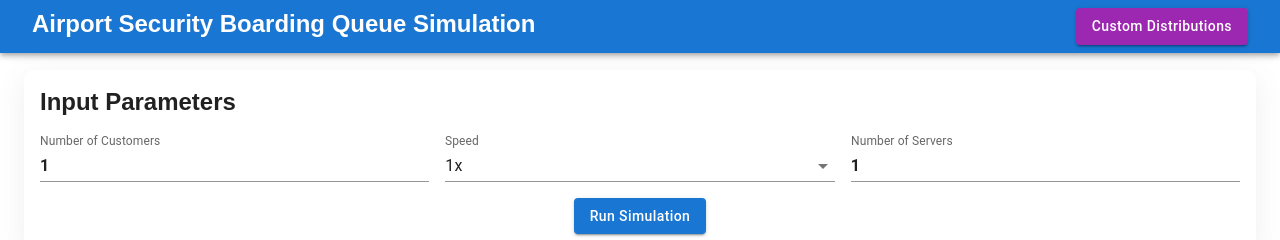
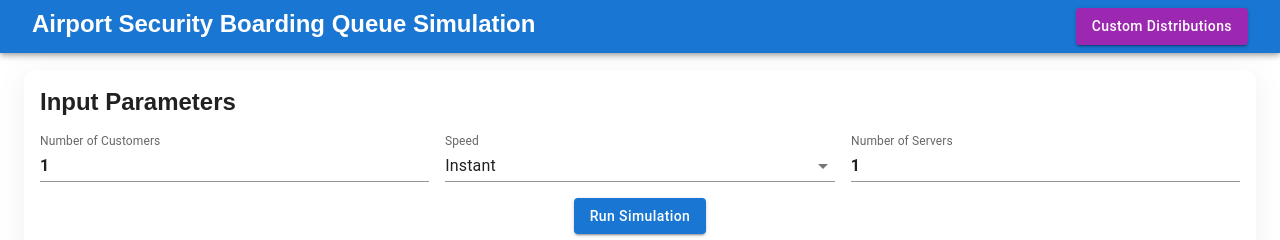
Before and after one commit to saqlain1020/airport-queue-simulation, a React (Create React App) app: page / in a window 1280 px wide. Shown: the top 240 px of the page. Built offline with nearby package versions, Linux system fonts and the light colour scheme.

Commit message:
Added instant speed

```diff
--- a/src/components/DetailsTable/DetailsTable.tsx
+++ b/src/components/DetailsTable/DetailsTable.tsx
@@ -19,6 +19,11 @@ const DetailsTable: React.FC<IProps> = () => {
 
   React.useEffect(() => {
     setRecords([]);
+    if (speed === 0) {
+      setRecords(customerRecords);
+      return;
+    }
+
     const interval = setInterval(() => {
       setRecords((prev) => {
         while (prev.length !== customerRecords.length) {
--- a/src/components/InputParameters/InputParameters.tsx
+++ b/src/components/InputParameters/InputParameters.tsx
@@ -50,6 +50,7 @@ const InputParameters: React.FC<IProps> = () => {
             <MenuItem value={2}>2x</MenuItem>
             <MenuItem value={5}>5x</MenuItem>
             <MenuItem value={10}>10x</MenuItem>
+            <MenuItem value={0}>Instant</MenuItem>
           </TextField>
         </Grid>
         <Grid item xs={12} sm={6} md={4}>
--- a/src/context/AppContext.tsx
+++ b/src/context/AppContext.tsx
@@ -45,7 +45,7 @@ const MeanServiceTime = 5.4;
 
 const AppProvider: React.FC<Props> = ({ children }) => {
   const [numberOfCustomers, setNumberOfCustomers] = React.useState(1);
-  const [speed, setSpeed] = React.useState(1);
+  const [speed, setSpeed] = React.useState(0);
   const [numberOfServers, setNumberOfServers] = React.useState(1);
   const [customerRecords, setCustomerRecords] = React.useState<Customer[]>([]);
   const [distribution, setDistribution] = React.useState<"mmc" | "ggc" | "mgc">("mmc");
```
